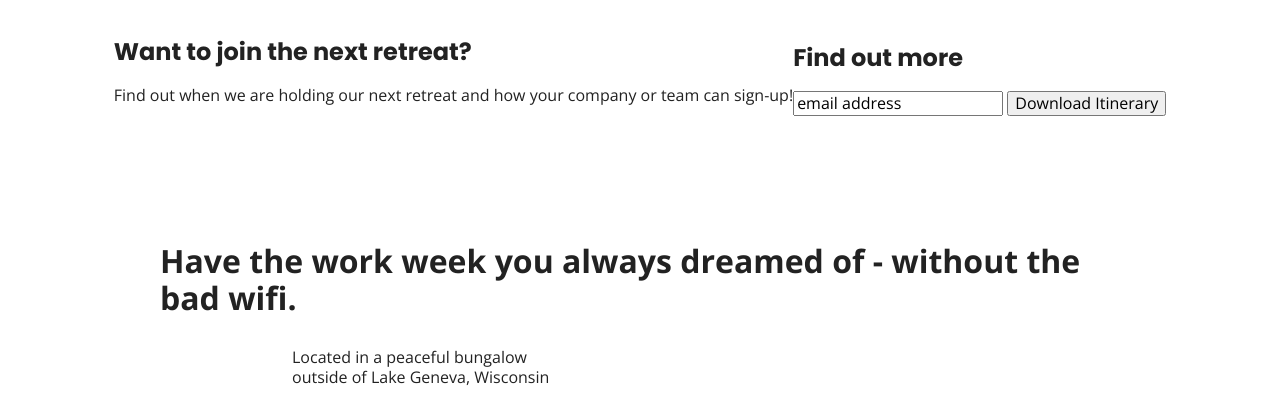
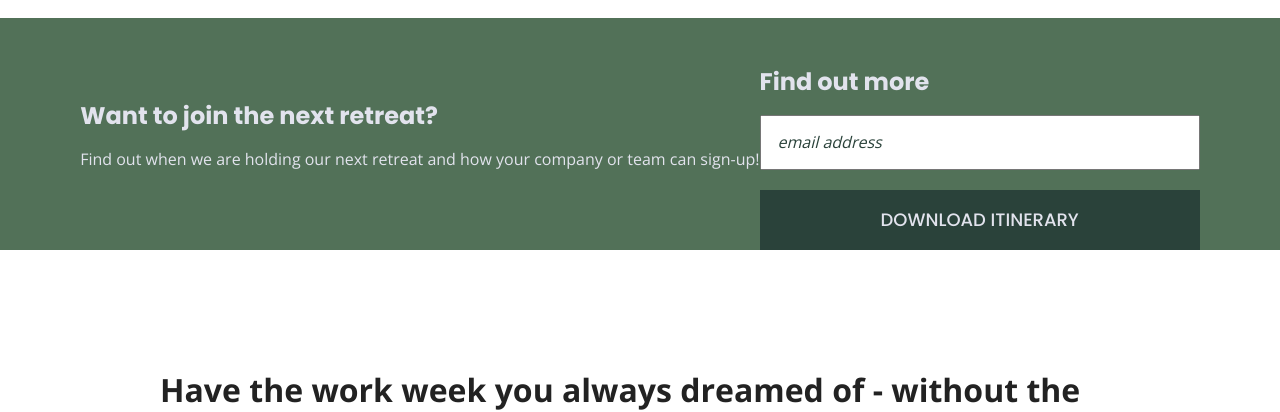
Before and after one commit to TheGoodWizard/unplugged, a website built with Parcel: page index.html in a window 1280 px wide. Shown: the part 364-776 px from the top of the page. Built offline with nearby package versions, Linux system fonts and the light colour scheme; files whose address does not match are found by name.

Commit message:
Implementing Rest of Site's CSS Styling:
Started implementing rest of site CSS styling.

```diff
--- a/css/main.css
+++ b/css/main.css
@@ -125,10 +125,12 @@ h4 {
   font-family: 'Poppins', sans-serif;
   margin: 20px 0;
   font-size: 1.5em;
+  color: #e2e3ed;
 }
 
 
 p {
+  color: #e2e3ed;
   font-size: 1em;
   line-height: 1.285;
 }
@@ -153,6 +155,37 @@ address {
 
 }
 
+
+aside {
+  background-color: #527158;
+}
+
+
+aside .form {
+  margin-top: 30px;
+}
+
+input[type=text] {
+  box-sizing: border-box;
+  width: 100%;
+  color: #2a423a;
+  font-style: italic;
+  padding: 1em;
+}
+
+input[type=button] {
+  width: 100%;
+  padding: 20px 0;
+  margin-top: 20px;
+  background-color: #2a423a;
+  font-family: 'Poppins', Helvetica, Arial, sans-serif;
+  font-weight: 500;
+  font-size: 1.125em;
+  color: #e2e3ed;
+  border: none;
+  text-align: center;
+  text-transform: uppercase;
+}
 
 
 
```
